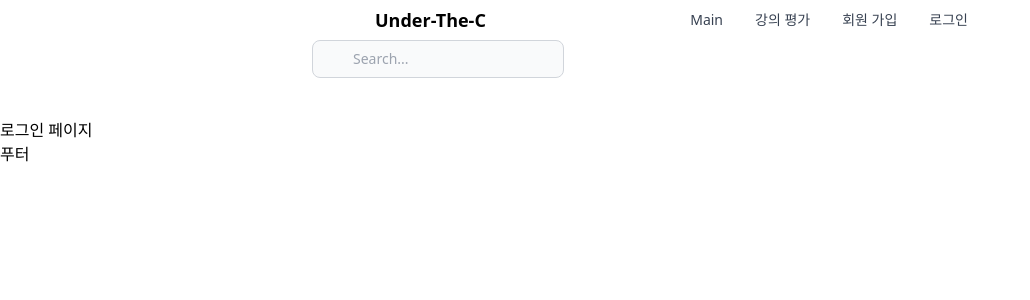
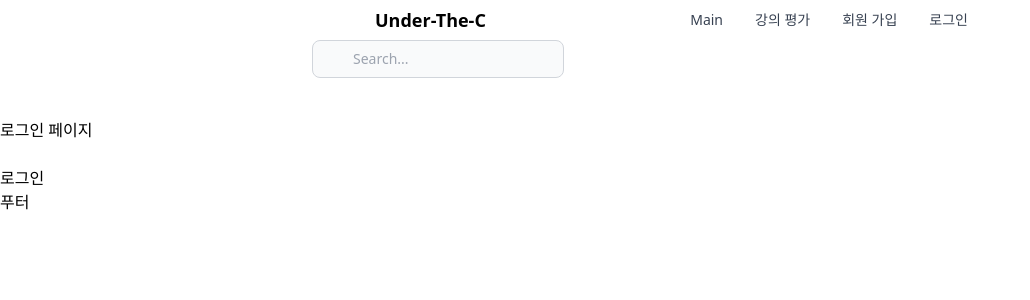
Before and after one commit to OhHyukJun/Under-The-C, a React (Create React App) app in the folder frontend-react/: page /LoginPage in a window 1280 px wide. Shown: the top 300 px of the page, without its empty margins (0-1030 px from the left). Built offline with nearby package versions, Linux system fonts and the light colour scheme.

Commit message:
feat: login

```diff
--- a/frontend-react/src/Api/api.ts
+++ b/frontend-react/src/Api/api.ts
@@ -1,8 +1,16 @@
 import axios from "axios";
 
-const URI = "http://localhost:4000/posts";
+const URI = "http://115.85.181.92:8090";
 
 export const fetchPost = async () => {
-	const res = await axios.get(URI);
+	const res = await axios.get(URI + '/lecture');
 	return res.data;
 }
+
+export const fetchLogin = async (id: string, password: string) => {
+	const res = await axios.post(URI + '/login', {
+		id: id,
+		password: password,
+	});
+	return res.data;
+}
--- a/frontend-react/src/App.tsx
+++ b/frontend-react/src/App.tsx
@@ -1,7 +1,6 @@
 
 import "./App.css";
 import { RecoilRoot, atom, selector, useRecoilState, useRecoilValue } from 'recoil';
-import { QueryClient, QueryClientProvider } from '@tanstack/react-query';
 import { BrowserRouter, Routes, Route } from 'react-router-dom';
 import Board from './Pages/Board/Board';
 import LoginPage from './Pages/Auth/LoginPage';
@@ -11,14 +10,11 @@ import Footer from './Layout/Footer';
 import Main from './Pages/Main/Main';
 import UserPage from './Pages/User/UserPage';
 
-const queryClient = new QueryClient();
-
 const App = () => {
   return (
     <>
     <Header/>
 	<RecoilRoot>
-		<QueryClientProvider client={queryClient} >
 		<BrowserRouter>
 			<Routes>
 			<Route path="/" element={<Main/>}/>
@@ -28,7 +24,6 @@ const App = () => {
 			<Route path="/RegisterPage" element={<RegisterPage/>}/>
 			</Routes>
 		</BrowserRouter>
-		</QueryClientProvider>
 	</RecoilRoot>
       <Footer/>
     </>
--- /dev/null
+++ b/frontend-react/src/Atoms/Login.ts
@@ -0,0 +1,14 @@
+import { atom } from 'recoil';
+
+export interface ILogin {
+	id: string;
+	password: string;
+}
+
+export const LoginState = atom<ILogin>({
+	key: 'loginInfo',
+	default: {
+		id: '',
+		password: '',
+	}
+});
--- a/frontend-react/src/Pages/Auth/LoginPage.tsx
+++ b/frontend-react/src/Pages/Auth/LoginPage.tsx
@@ -1,9 +1,58 @@
-const LoginPage  = () => {
+import { useNavigate } from "react-router-dom";
+import { LoginState } from "../../Atoms/Login";
+import { useRecoilState } from "recoil";
+import { fetchLogin } from "../../Api/api";
+import { useMutation } from "react-query";
+import { useState } from "react";
+
+
+const LoginPage = () => {
+	const [id, setId] = useState("");
+	const [password, setPassword] = useState("");
+	const [loginState, setLoginState] = useRecoilState(LoginState);
+	const navigate = useNavigate();
+	const loginMutation = useMutation(() => fetchLogin(id, password), {
+		 onSuccess: () => {
+			setLoginState({ id: id, password: password });
+			navigate('/');
+		},
+		onError: () => {
+			alert("로그인에 실패했습니다.");
+		}
+	});
+
+	const onSubmit = (e: any) => {
+		e.preventDefault();
+		// 전처리
+		if (!id) {
+		  return alert("ID를 입력하세요.");
+		}
+		else if (!password) {
+		  return alert("Password를 입력하세요.");
+		}
+		loginMutation.mutate();
+	};
+
     return (
-        <>
-            <h1>로그인 페이지</h1>
-        </>
+		<div>
+			<h1>로그인 페이지</h1>
+			<form onSubmit={onSubmit}>
+				<input type='text'
+						id='id'
+						value={id}
+						onChange={ (e) => setId(e.target.value) }
+				/>
+				<input type='password'
+						id='password'
+						value={password}
+						onChange={ (e) => setPassword(e.target.value) }
+				/>
+			</form>
+			<button type="submit" disabled={loginMutation.isLoading}>
+				로그인
+			</button>
+		</div>
     );
 };
 
-  export default LoginPage;
+export default LoginPage;
--- a/frontend-react/src/index.tsx
+++ b/frontend-react/src/index.tsx
@@ -1,14 +1,18 @@
 import React from "react";
 import ReactDOM from "react-dom/client";
+import { QueryClient, QueryClientProvider } from 'react-query';
 
 import App from "./App";
 //import { BrowserRouter } from "react-router-dom";
+const queryClient = new QueryClient();
 
 const root = ReactDOM.createRoot(
   document.getElementById("root") as HTMLElement
 );
 root.render(
   <React.StrictMode>
-      <App />
+	<QueryClientProvider client={queryClient} >
+      	<App />
+	  </QueryClientProvider>
   </React.StrictMode>
 );
```
Lines whose indentation alone changed are shown as unchanged.
